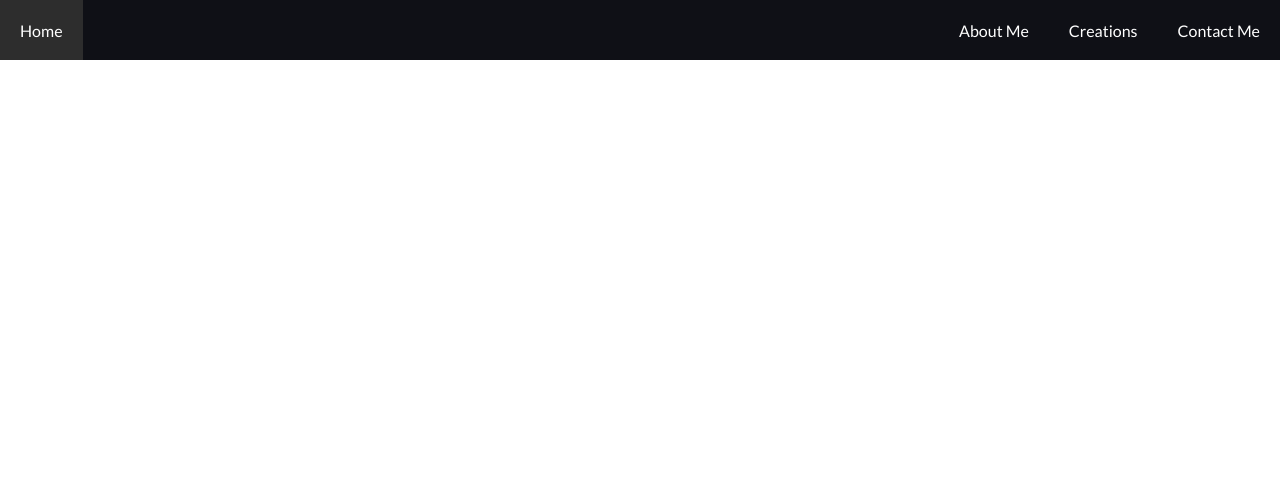
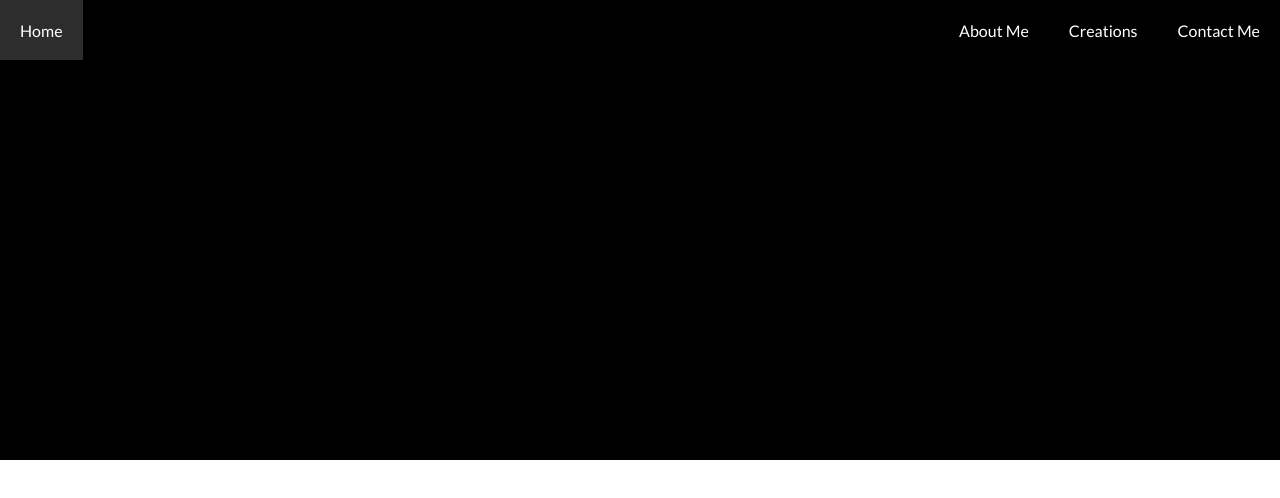
Before and after one commit to LaurynasLubauskas/LostCode, a plain HTML site: page index.html in a window 1280 px wide. Drawn offline with Linux system fonts and the light colour scheme.

Commit message:
Added different color website

```diff
--- a/index.html
+++ b/index.html
@@ -7,6 +7,7 @@
   <link rel="stylesheet" href="style.css">
 </head>
 <body>
+
 <nav>
   <input type="checkbox" id="sidebar-active">
   <label for="sidebar-active" class="open-sidebar-button">
@@ -25,5 +26,10 @@
     <a href="#">Contact Me</a>
    </div>
 </nav>
+
+<div class="container">
+  <div class="top-half"></div>
+</div>
+
 </body>
 </html>
--- a/style.css
+++ b/style.css
@@ -1,6 +1,6 @@
 @import url('https://fonts.googleapis.com/css2?family=Lato:ital,wght@0,100;0,300;0,400;0,700;0,900;1,100;1,300;1,400;1,700;1,900&display=swap');
 :root{
-  --color-1: #0f1016;
+  --color-1: #000000;
   --text-color: #ffffff;
   --accent-color: #2d2d2d;
 }
@@ -88,3 +88,12 @@ nav a{
   z-index: 9;
 }
 }
+.container {
+  display: flex;
+  flex-direction: column;
+  height: 400px;
+}
+.top-half{
+  flex: 1;
+  background-color: #000000;
+}
```
